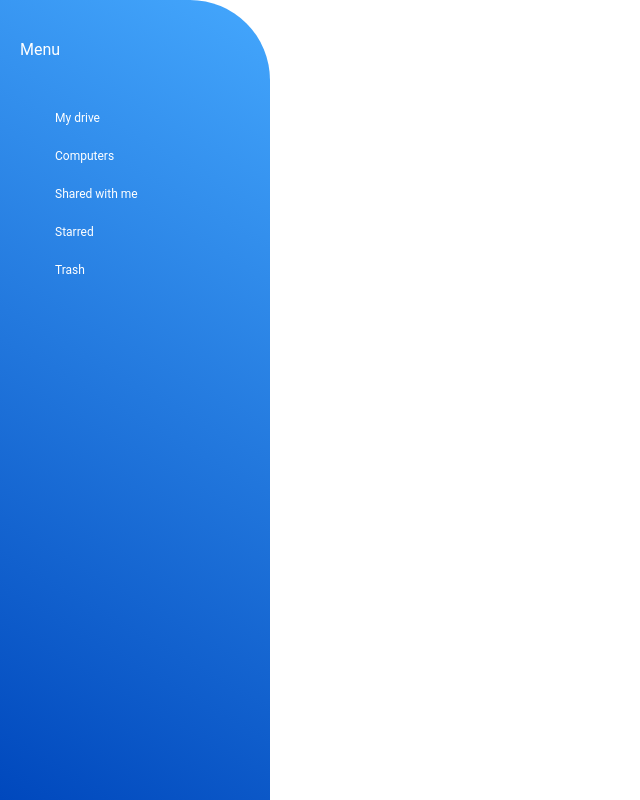
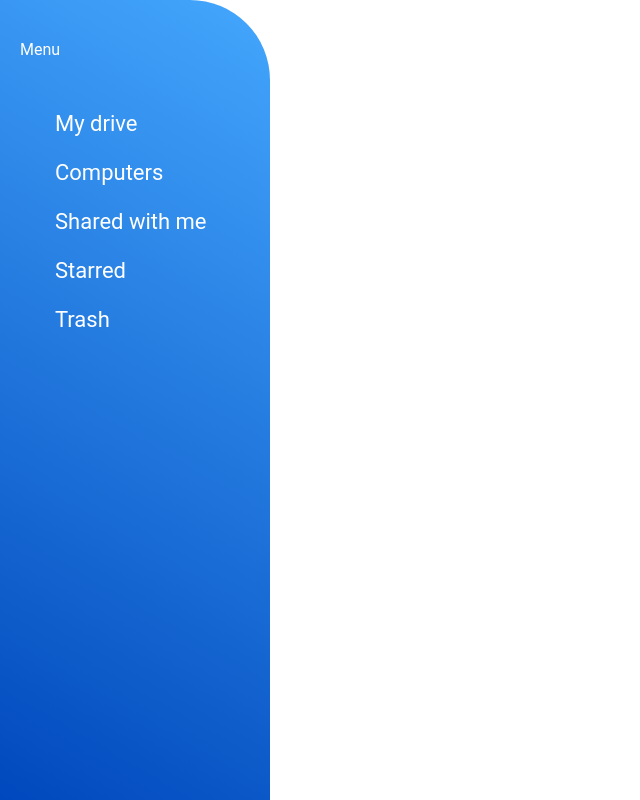
Before and after one commit to WesleyAlvess/side-bar, a plain HTML site: page index.html in a window 1280 px wide. Shown: the whole page, without its empty margins (0-640 px from the left). Drawn offline with Linux system fonts and the light colour scheme.

Commit message:
atualização font

```diff
--- a/style.css
+++ b/style.css
@@ -8,7 +8,7 @@ aside {
   }
 
   aside a {
-    font-size: 12px;
+    font-size: 22px;
     color: #fff;
     display: block;
     padding: 12px;
```
